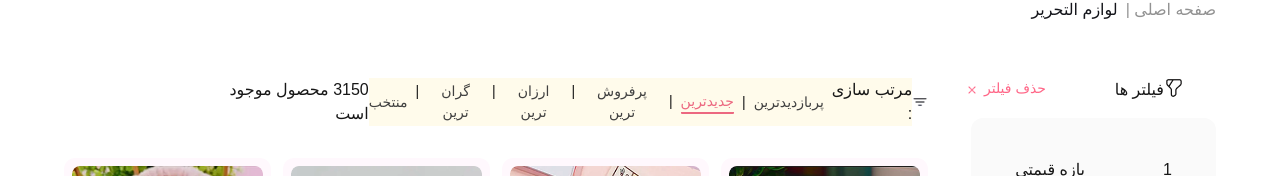
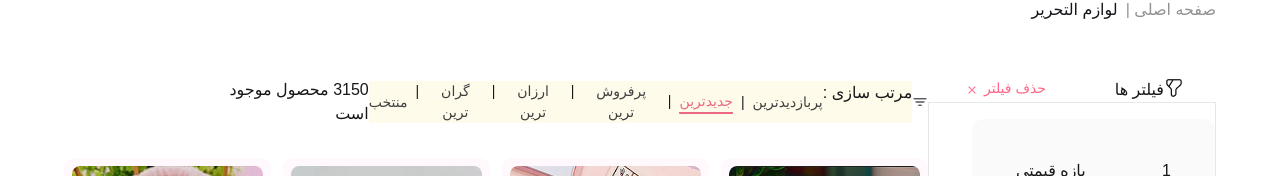
Before and after one commit to mojtabakhalilfar/moochichi, a Next.js app: page /products in a window 1280 px wide. Shown: the part 222-398 px from the top of the page. Built offline with nearby package versions, Linux system fonts and the light colour scheme.

Commit message:
products filter

```diff
--- a/src/app/products/page.tsx
+++ b/src/app/products/page.tsx
@@ -8,8 +8,8 @@ export default function page() {
     return (
         <div className='flex flex-col items-center justify-center w-full'>
             <div className='grid grid-cols-4 sm:grid-cols-12 space-y-8 '>
-                <Filter className="sm:col-span-3 sm:row-span-10"/>
-                <Sort className="col-span-2 sm:col-span-9"/>
+                <Filter className="col-span-3 sm:col-span-3 sm:row-span-10 "/>
+                <Sort className="col-span-1 sm:col-span-9"/>
                 <Products className="col-span-4 sm:col-span-9"/>
             </div>
         </div>
--- a/src/components/Products/Filter.tsx
+++ b/src/components/Products/Filter.tsx
@@ -7,11 +7,11 @@ import Category from './Category';
 import Color from './Color';
 
 const Filter = ({ className }: { className: React.ReactNode }) => {
-
+    const [show , setShow]=useState(false)
     return (
-        <div dir='rtl' className={`${className} h-auto `}>
+        <div dir='rtl' className={`${className} h-auto relative `}>
             <div className='flex sm:justify-between px-8'>
-                <button className='flex'>
+                <button onClick={()=>setShow(!show)} className='flex'>
                     <img className='flex sm:hidden h-4 w-4' src="/assets/icons/filter05.png" alt="" />
                     <img className='hidden sm:flex h-5 w-5' src="/assets/icons/filter.png" alt="" />
                     <span className='text-nowrap'>فیلتر ها</span>
@@ -21,7 +21,7 @@ const Filter = ({ className }: { className: React.ReactNode }) => {
                     <img className='rotate-90 h-6 w-6' src="/assets/icons/add.png" alt="" />
                 </button>
             </div>
-            <div className='w-full sm:flex flex-col items-start space-y-2 hidden py-4'>
+            <div className={`w-full sm:flex flex-col items-start space-y-2  py-4 ${show?"flex" : "hidden"} absolute sm:static top-8 bg-white z-20 border border-gray-200`}>
                 <div className='flex flex-col w-[85%] h-auto bg-[#fafafa] rounded-[12px] p-4'>
                     <DualRangeSlider />
                 </div>
--- a/src/components/Products/Sort.tsx
+++ b/src/components/Products/Sort.tsx
@@ -24,11 +24,11 @@ const Sort = ({ className }: { className: React.ReactNode }) => {
             </button>
             {
               listOfSort.map((item) => (
-                <span className={`${item.id == selected ? show?"hidden":"flex" : "hidden"}  sm:hidden  absolute sm:static top-0 right-10`}>{item.title}</span>
+                <span className={`${item.id == selected ? show?"hidden":"flex" : "hidden"} text-nowrap sm:hidden  absolute sm:static top-0 right-10`}>{item.title}</span>
               ))
             }
           <div className='flex flex-col sm:flex-row  absolute sm:static top-4 right-0 bg-amber-50 sm:bg-none'>
-            <span className='hidden sm:flex'>مرتب سازی :  </span>
+            <span className='hidden sm:flex text-nowrap'>مرتب سازی :  </span>
             <div className={`${show?"flex":"hidden"} sm:flex flex-col sm:flex-row items-center`}>
             {
               listOfSort.map((item, index) => (
```
